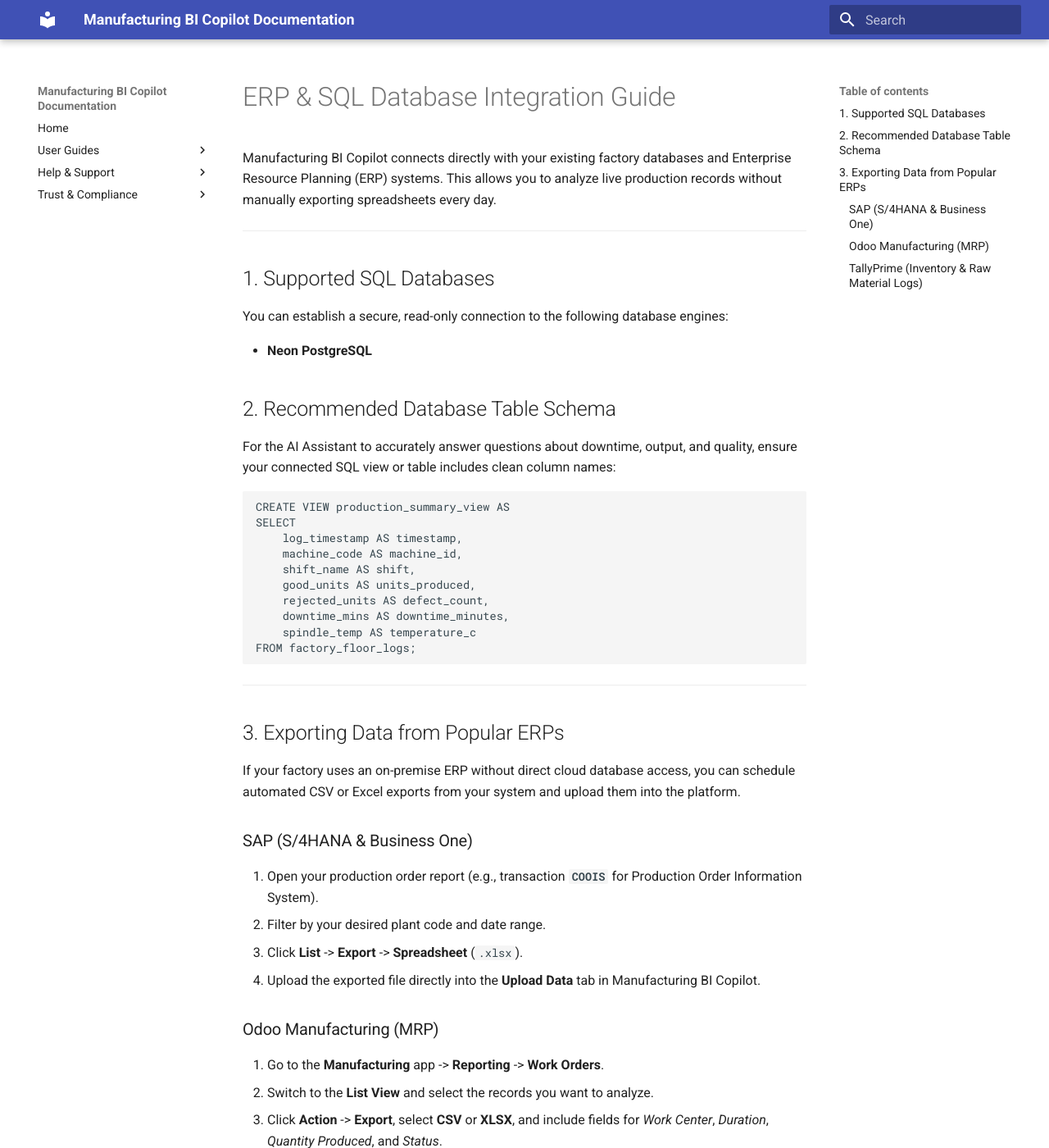
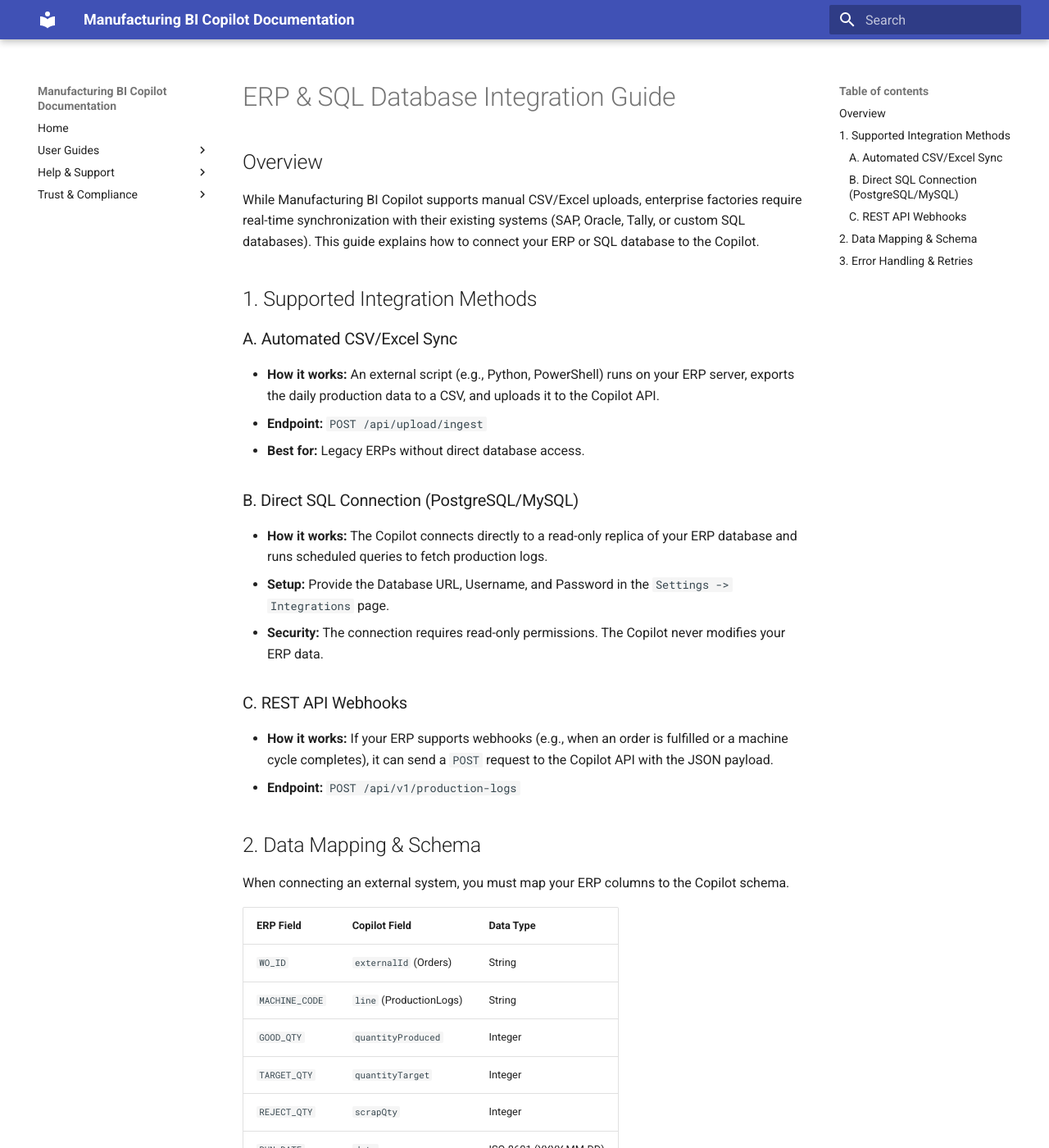
Before and after one commit to mayurlohar955-lgtm/manufacturing-bi-copilot-docs, an MkDocs documentation site: the page built from docs/ERP_SQL_INTEGRATION_GUIDE.md, in a window 1280 px wide and 1400 px high. Shown: the whole window at 82% size. Built offline with MkDocs 1.6.1 and Material for MkDocs 9.7.7, drawn with Linux system fonts in a browser that asks for light colours; some of the changed text lies outside the part shown.

Commit message:
Revise ERP SQL Integration Guide with new content
Updated the ERP & SQL Database Integration Guide to include new sections on integration methods, data mapping, and error handling.

````diff
--- a/docs/ERP_SQL_INTEGRATION_GUIDE.md
+++ b/docs/ERP_SQL_INTEGRATION_GUIDE.md
@@ -1,53 +1,39 @@
 # ERP & SQL Database Integration Guide
 
-Manufacturing BI Copilot connects directly with your existing factory databases and Enterprise Resource Planning (ERP) systems. This allows you to analyze live production records without manually exporting spreadsheets every day.
+## Overview
+While Manufacturing BI Copilot supports manual CSV/Excel uploads, enterprise factories require real-time synchronization with their existing systems (SAP, Oracle, Tally, or custom SQL databases). This guide explains how to connect your ERP or SQL database to the Copilot.
 
----
+## 1. Supported Integration Methods
 
-## 1. Supported SQL Databases
+### A. Automated CSV/Excel Sync
+*   **How it works:** An external script (e.g., Python, PowerShell) runs on your ERP server, exports the daily production data to a CSV, and uploads it to the Copilot API.
+*   **Endpoint:** `POST /api/upload/ingest`
+*   **Best for:** Legacy ERPs without direct database access.
 
-You can establish a secure, read-only connection to the following database engines:
+### B. Direct SQL Connection (PostgreSQL/MySQL)
+*   **How it works:** The Copilot connects directly to a read-only replica of your ERP database and runs scheduled queries to fetch production logs.
+*   **Setup:** Provide the Database URL, Username, and Password in the `Settings -> Integrations` page.
+*   **Security:** The connection requires read-only permissions. The Copilot never modifies your ERP data.
 
-* **Neon PostgreSQL**
+### C. REST API Webhooks
+*   **How it works:** If your ERP supports webhooks (e.g., when an order is fulfilled or a machine cycle completes), it can send a `POST` request to the Copilot API with the JSON payload.
+*   **Endpoint:** `POST /api/v1/production-logs`
 
-## 2. Recommended Database Table Schema
+## 2. Data Mapping & Schema
 
-For the AI Assistant to accurately answer questions about downtime, output, and quality, ensure your connected SQL view or table includes clean column names:
+When connecting an external system, you must map your ERP columns to the Copilot schema.
 
-```sql
-CREATE VIEW production_summary_view AS
-SELECT
-    log_timestamp AS timestamp,
-    machine_code AS machine_id,
-    shift_name AS shift,
-    good_units AS units_produced,
-    rejected_units AS defect_count,
-    downtime_mins AS downtime_minutes,
-    spindle_temp AS temperature_c
-FROM factory_floor_logs;
-```
+| ERP Field | Copilot Field | Data Type |
+| :--- | :--- | :--- |
+| `WO_ID` | `externalId` (Orders) | String |
+| `MACHINE_CODE` | `line` (ProductionLogs) | String |
+| `GOOD_QTY` | `quantityProduced` | Integer |
+| `TARGET_QTY` | `quantityTarget` | Integer |
+| `REJECT_QTY` | `scrapQty` | Integer |
+| `RUN_DATE` | `date` | ISO-8601 (YYYY-MM-DD) |
 
----
+## 3. Error Handling & Retries
 
-## 3. Exporting Data from Popular ERPs
-
-If your factory uses an on-premise ERP without direct cloud database access, you can schedule automated CSV or Excel exports from your system and upload them into the platform.
-
-### SAP (S/4HANA & Business One)
-1. Open your production order report (e.g., transaction **`COOIS`** for Production Order Information System).
-2. Filter by your desired plant code and date range.
-3. Click **List** -> **Export** -> **Spreadsheet** (`.xlsx`).
-4. Upload the exported file directly into the **Upload Data** tab in Manufacturing BI Copilot.
-
-### Odoo Manufacturing (MRP)
-1. Go to the **Manufacturing** app -> **Reporting** -> **Work Orders**.
-2. Switch to the **List View** and select the records you want to analyze.
-3. Click **Action** -> **Export**, select **CSV** or **XLSX**, and include fields for *Work Center*, *Duration*, *Quantity Produced*, and *Status*.
-
-### TallyPrime (Inventory & Raw Material Logs)
-1. Open **Gateway of Tally** -> **Display More Reports** -> **Inventory Books** -> **Stock Summary**.
-2. Press **`Alt + E`** (Export) and set the file format to **Excel (Spreadsheet)**.
-3. Upload the sheet to ask the AI Assistant questions about stock consumption and reorder risks.
-
-!!! tip "Need Custom ERP Assistance?"
-    If your plant runs a custom legacy ERP or MES system, [chat with our engineering team on WhatsApp](https://bhavu.co) for help building a custom connector.
+*   If the ERP API is down, the Copilot will not crash. It will log an error to the `AuditLog` (`integration.sync.failed`).
+*   The system retries the sync automatically every 15 minutes for up to 2 hours.
+*   Duplicate entries are automatically skipped using the `externalId` unique constraint.
````
